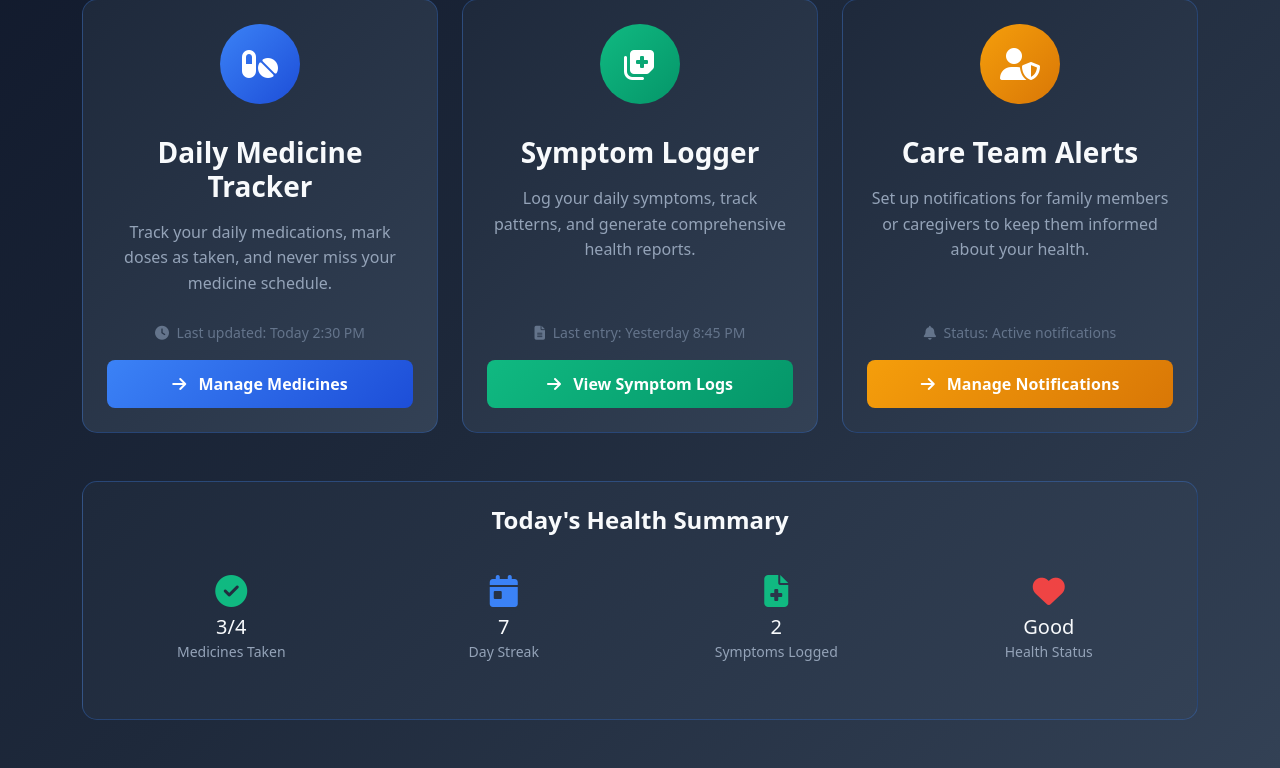
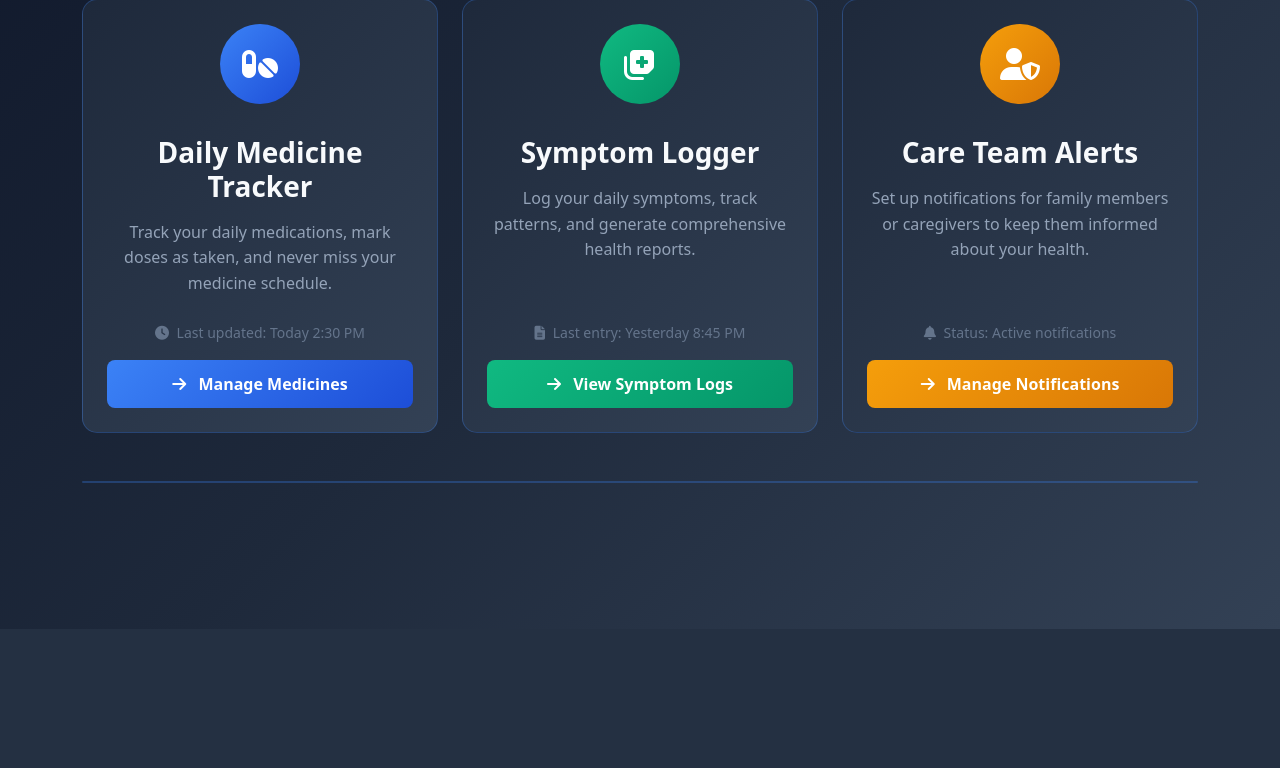
Before and after one commit to madanVedansh21/Medi_Buddy, a Node server app: page /dashboard in a window 1280 px wide. Shown: the part 271-1039 px from the top of the page. After the commit the page ends 900 px from the top, so only its background shows below. Run offline with Node 20, Linux system fonts and the light colour scheme; the visitor is signed in with stand-in values (Sample User, id 1); some libraries are stand-ins or nearby versions.

Commit message:
fixed bugs to display ongoing medicines and some ui changes

```diff
--- a/src/app.js
+++ b/src/app.js
@@ -3,7 +3,7 @@ import cors from "cors";
 import cookieParser from "cookie-parser";
 import path from "path";
 import { fileURLToPath } from "url";
-import medicines from "./models/medi.model.js";
+import medicines from "./models/medi.model.js"; // Use 'medicines' everywhere
 const app = express();
 
 const __filename = fileURLToPath(import.meta.url);
@@ -46,11 +46,25 @@ app.get("/contact-us", (req, res) => {
   res.render("auth/contactUs");
 });
 
-app.get("/medicines", verifyJWT, (req, res) => {
-  res.render("medi/medicinesRecord", {
-    user: req.user,
-    medicines: Array.isArray(medicines) ? medicines : [],
-  }); // now medicines are not fetched from DB that task is remaining
+app.get("/medicines", verifyJWT, async (req, res) => {
+  try {
+    const medicinesArr = await medicines.find({ userId: req.user._id });
+
+    res.render("medi/medicinesRecord", {
+      user: req.user,
+      medicine: medicinesArr.map((med) => ({
+        ...med.toObject(),
+        dosageTimes: Array.isArray(med.dosageTimes) ? med.dosageTimes : [],
+      })),
+      medicines: medicinesArr.map((med) => ({
+        ...med.toObject(),
+        dosageTimes: Array.isArray(med.dosageTimes) ? med.dosageTimes : [],
+      })),
+    });
+  } catch (err) {
+    console.error("Error fetching medicines:", err);
+    res.status(500).send("Server error");
+  }
 });
 app.get("/logs", verifyJWT, (req, res) => {
   res.render("medi/logs", { user: req.user });
--- a/src/controllers/user.controller.js
+++ b/src/controllers/user.controller.js
@@ -221,7 +221,7 @@ const addMedicines = async (req, res) => {
     // Step 3: Add medicine reference to the user
     const updatedUser = await User.findByIdAndUpdate(
       userId,
-      { $push: { medicines: medicine._id } },
+      { $push: { ongoingMedicines: medicine._id } },
       { new: true, runValidators: true }
     );
 
@@ -231,9 +231,7 @@ const addMedicines = async (req, res) => {
         .json({ message: "Error saving the medicine to user" });
     }
 
-    return res.status(201).json({
-      message: "Medicine added successfully",
-    });
+    return res.redirect("/medicines");
   } catch (error) {
     console.error("Error adding medicine:", error);
     return res.status(500).json({ message: "Internal server error" });
--- a/src/models/users.model.js
+++ b/src/models/users.model.js
@@ -16,9 +16,9 @@ const userSchema = new Schema(
       trim: true,
       lowercase: true,
     },
-    ongoingMedicines: {
+    medicine: {
       type: [mongoose.Schema.Types.ObjectId],
-      ref: "Medi",
+      ref: "medicines",
       default: [],
     },
     logs: {
--- a/src/views/dashboard.ejs
+++ b/src/views/dashboard.ejs
@@ -287,58 +287,7 @@
               border: 1px solid rgba(59, 130, 246, 0.3);
               border-radius: 15px;
             "
-          >
-            <div class="card-body p-4">
-              <h4
-                class="text-center mb-4"
-                style="color: #f8fafc; font-weight: 600"
-              >
-                Today's Health Summary
-              </h4>
-              <div class="row text-center">
-                <div class="col-md-3 col-6 mb-3">
-                  <div class="p-3">
-                    <i
-                      class="fas fa-check-circle mb-2"
-                      style="font-size: 2rem; color: #10b981"
-                    ></i>
-                    <h5 style="color: #f8fafc; margin: 0">3/4</h5>
-                    <small style="color: #94a3b8">Medicines Taken</small>
-                  </div>
-                </div>
-                <div class="col-md-3 col-6 mb-3">
-                  <div class="p-3">
-                    <i
-                      class="fas fa-calendar-day mb-2"
-                      style="font-size: 2rem; color: #3b82f6"
-                    ></i>
-                    <h5 style="color: #f8fafc; margin: 0">7</h5>
-                    <small style="color: #94a3b8">Day Streak</small>
-                  </div>
-                </div>
-                <div class="col-md-3 col-6 mb-3">
-                  <div class="p-3">
-                    <i
-                      class="fas fa-file-medical mb-2"
-                      style="font-size: 2rem; color: #10b981"
-                    ></i>
-                    <h5 style="color: #f8fafc; margin: 0">2</h5>
-                    <small style="color: #94a3b8">Symptoms Logged</small>
-                  </div>
-                </div>
-                <div class="col-md-3 col-6 mb-3">
-                  <div class="p-3">
-                    <i
-                      class="fas fa-heart mb-2"
-                      style="font-size: 2rem; color: #ef4444"
-                    ></i>
-                    <h5 style="color: #f8fafc; margin: 0">Good</h5>
-                    <small style="color: #94a3b8">Health Status</small>
-                  </div>
-                </div>
-              </div>
-            </div>
-          </div>
+          ></div>
         </div>
       </div>
     </main>
```
Also changed, not shown: src/views/medi/medicinesRecord.ejs (+4 -4 lines).
